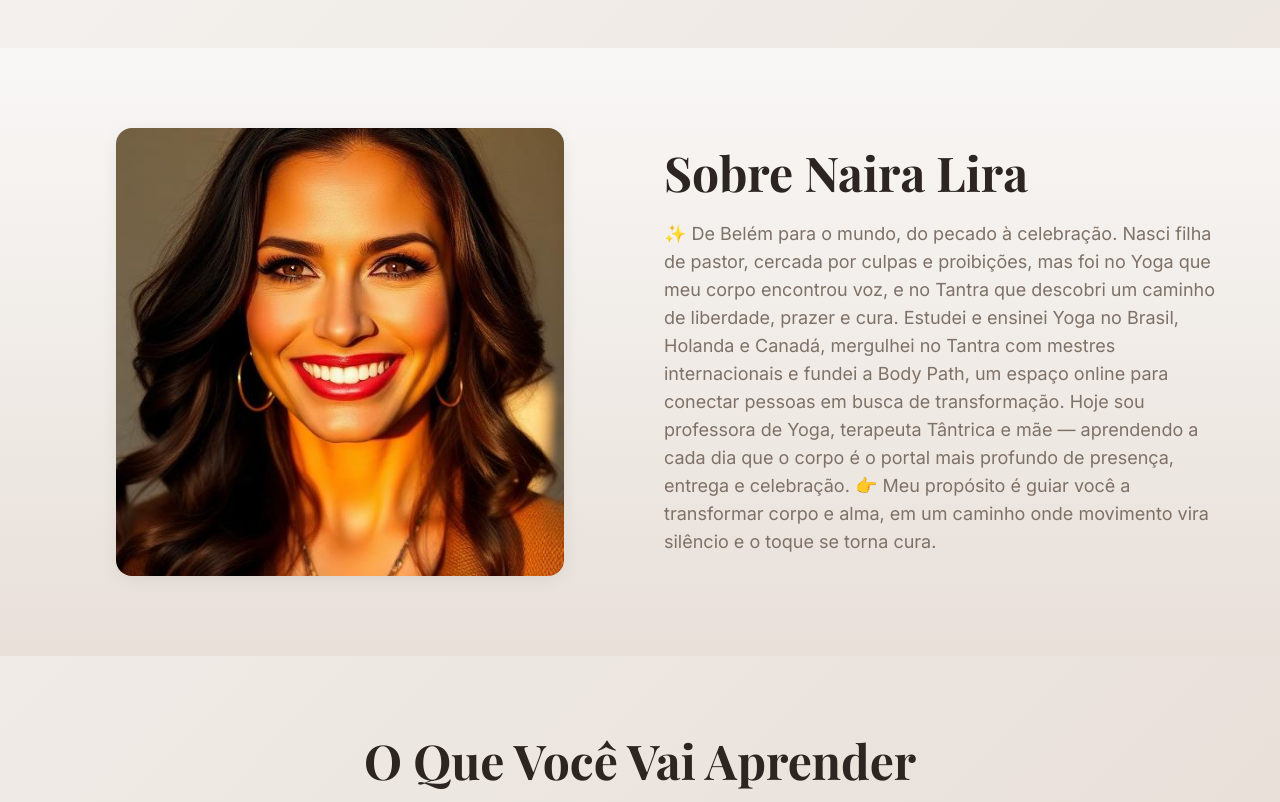
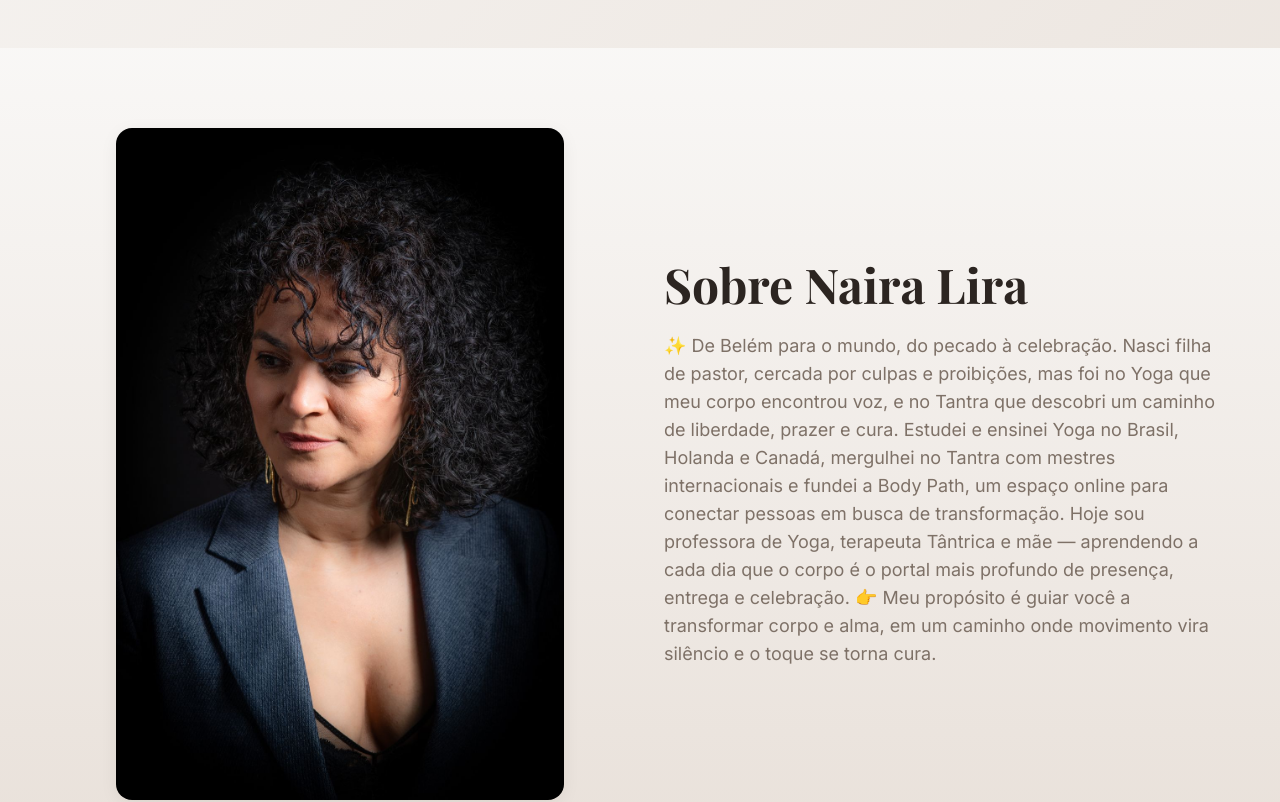
Before and after one commit to ronaldoarch/toque-sinta-captura, a React (Vite) app: page / in a window 1280 px wide. Shown: the part 920-1722 px from the top of the page. Built offline with nearby package versions, Linux system fonts and the light colour scheme.

Commit message:
Update expert photo
Replace the current expert photo in the "About Me" section with the new provided image.

```diff
--- a/src/components/ExpertSection.tsx
+++ b/src/components/ExpertSection.tsx
@@ -1,4 +1,4 @@
-import nairaImage from "@/assets/naira-lira-expert.jpg";
+const nairaImage = "/lovable-uploads/2f2d626c-581b-428b-9a02-318065c0c936.png";
 const ExpertSection = () => {
   return <section className="py-20 px-4 bg-gradient-earth">
       <div className="max-w-6xl mx-auto">
```
Also changed, not shown: public/lovable-uploads/2f2d626c-581b-428b-9a02-318065c0c936.png (added).
